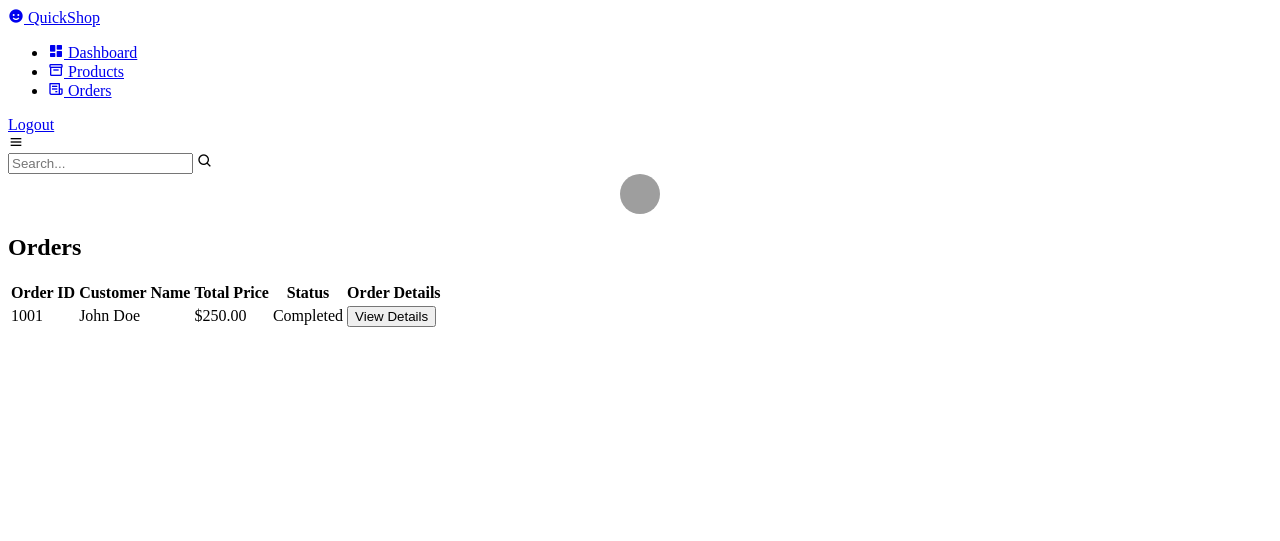
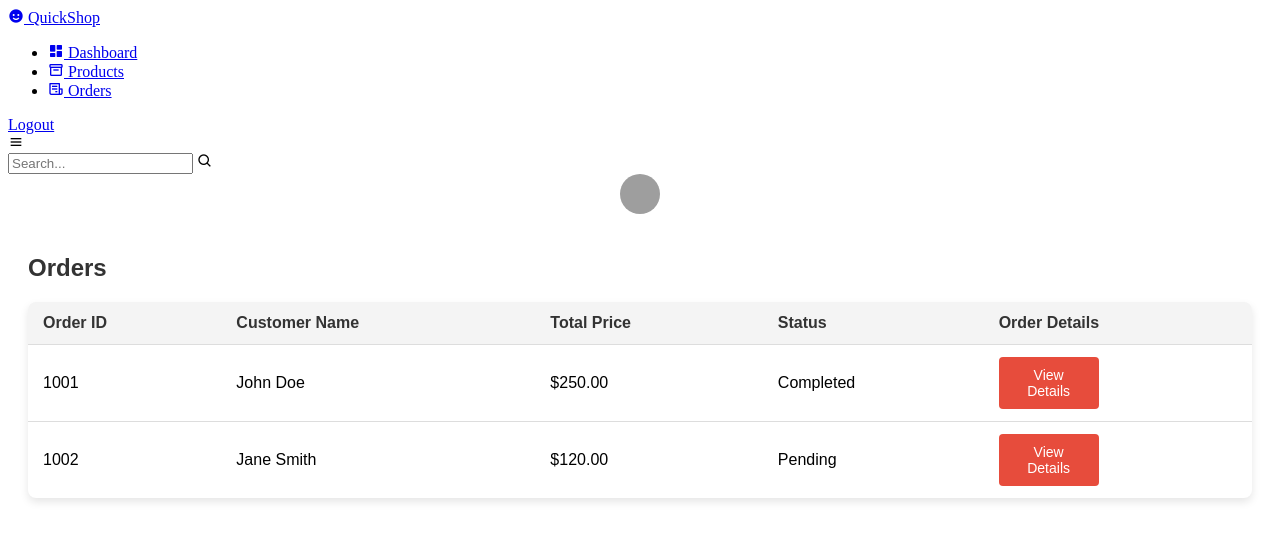
Before and after one commit to Joseph-Lartey/Database-Access-Control, a PHP site: page /orders.php in a window 1280 px wide. Shown: the top 541 px of the page. Run offline with PHP 8.4, Linux system fonts and the light colour scheme; grey boxes are pictures that could not be loaded.

Commit message:
frontend styling for orders page

```diff
--- a/manager/orders.php
+++ b/manager/orders.php
@@ -7,6 +7,7 @@
     <link rel="stylesheet" href="../css/dashboard.css">
     <title>View Orders</title>
     <style>
+        /* Navigation profile picture styling */
         .nav-right {
             margin-left: auto;
             display: flex;
@@ -15,13 +16,73 @@
         }
 
         .nav-right .profile-pic {
-    width: 40px; /* Adjust size as needed */
+            width: 40px;
             height: 40px;
-    border-radius: 50%; /* Makes it circular */
+            border-radius: 50%;
             object-fit: cover;
             cursor: pointer;
         }
 
+        /* Styling for the table */
+        table {
+            width: 100%;
+            border-collapse: collapse;
+            margin-top: 20px;
+            background-color: #fff;
+            border-radius: 8px;
+            overflow: hidden;
+            box-shadow: 0 4px 8px rgba(0, 0, 0, 0.1);
+        }
+
+        table th, table td {
+            padding: 12px 15px;
+            text-align: left;
+            border-bottom: 1px solid #ddd;
+        }
+
+        table thead th {
+            background-color: #f4f4f4;
+            color: #333;
+            font-weight: bold;
+        }
+
+        table tbody tr:hover {
+            background-color: #f9f9f9;
+        }
+
+        table tbody tr:last-child td {
+            border-bottom: none;
+        }
+
+        /* Styling for buttons */
+        button {
+            background-color: #e74c3c;
+            color: #fff;
+            border: none;
+            border-radius: 4px;
+            padding: 10px 15px;
+            font-size: 14px;
+            cursor: pointer;
+            transition: background-color 0.3s ease;
+            width: 100px;
+            text-align: center;
+        }
+
+        button:hover {
+            background-color: #c0392b;
+        }
+
+        /* Main content styling */
+        main {
+            padding: 20px;
+            font-family: Arial, sans-serif;
+        }
+
+        .title {
+            margin-bottom: 20px;
+            font-size: 24px;
+            color: #333;
+        }
     </style>
 </head>
 <body>
@@ -40,23 +101,14 @@
     </section>
 
     <section id="content">
-
         <nav>
-			<i class='bx bx-menu toggle-sidebar' ></i>
+            <i class='bx bx-menu toggle-sidebar'></i>
             <form action="#">
                 <div class="form-group">
                     <input type="text" placeholder="Search...">
-					<i class='bx bx-search icon' ></i>
+                    <i class='bx bx-search icon'></i>
                 </div>
             </form>
-			<!-- <a href="#" class="nav-link">
-				<i class='bx bxs-bell icon' ></i>
-				<span class="badge">5</span>
-			</a>
-			<a href="#" class="nav-link">
-				<i class='bx bxs-message-square-dots icon' ></i>
-				<span class="badge">8</span>
-			</a> -->
             <div class="nav-right">
                 <img src="../images/12.jpg" alt="Profile Picture" class="profile-pic">
             </div>
@@ -75,12 +127,21 @@
                     </tr>
                 </thead>
                 <tbody>
-                    <!-- Order records go here -->
+                    <!-- Sample Order records -->
                     <tr>
                         <td>1001</td>
                         <td>John Doe</td>
                         <td>$250.00</td>
                         <td>Completed</td>
+                        <td>
+                            <button onclick="viewDetails()">View Details</button>
+                        </td>
+                    </tr>
+                    <tr>
+                        <td>1002</td>
+                        <td>Jane Smith</td>
+                        <td>$120.00</td>
+                        <td>Pending</td>
                         <td>
                             <button onclick="viewDetails()">View Details</button>
                         </td>
```
Lines whose indentation alone changed are shown as unchanged.
